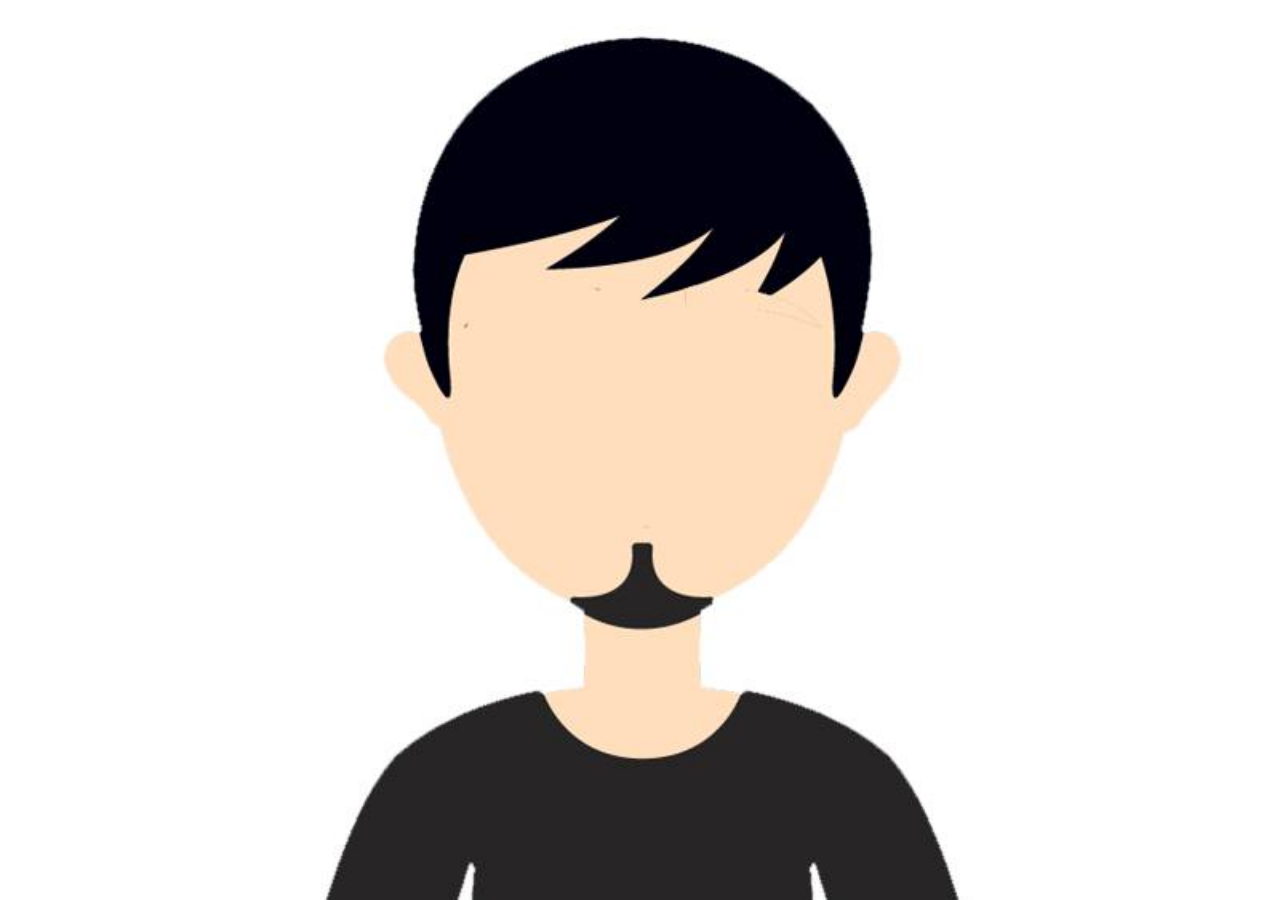
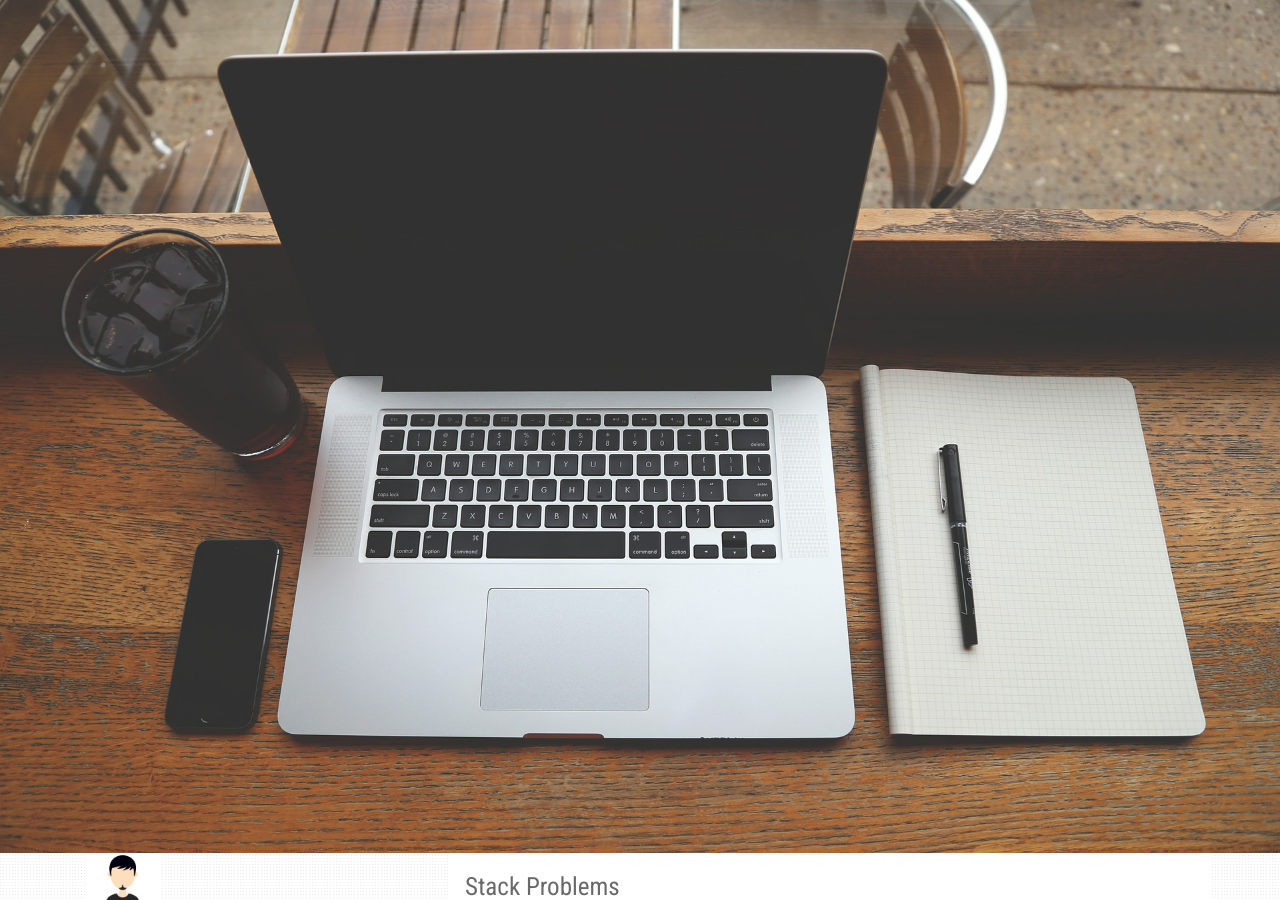
Before and after one commit to agusmakmun/agusmakmun.github.io, a Jekyll site: the page built from index.html, in a window 1280 px wide and 900 px high. Built offline with Jekyll 4.4.1, drawn with Linux system fonts in a browser that asks for light colours; nearby versions of some CDN libraries; the list of posts is cut into pages by our own code.

Commit message:
Update default.html

```diff
--- a/_layouts/default.html
+++ b/_layouts/default.html
@@ -112,7 +112,7 @@
   </head>
   <body>
     <div class="top">
-      <img src="{{ site.avatar_url }}" width="100%" />
+      <img src="{{ site.main_url }}" width="100%" />
     </div>
     <div class="container">
       <div class="col-sm-4">
```
